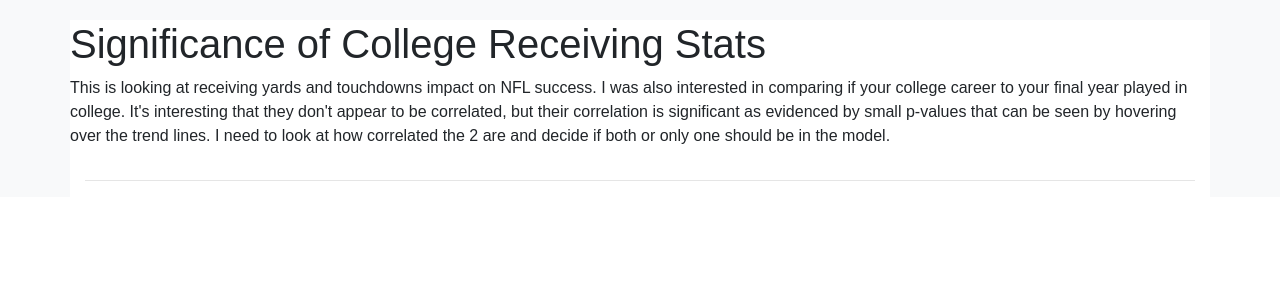
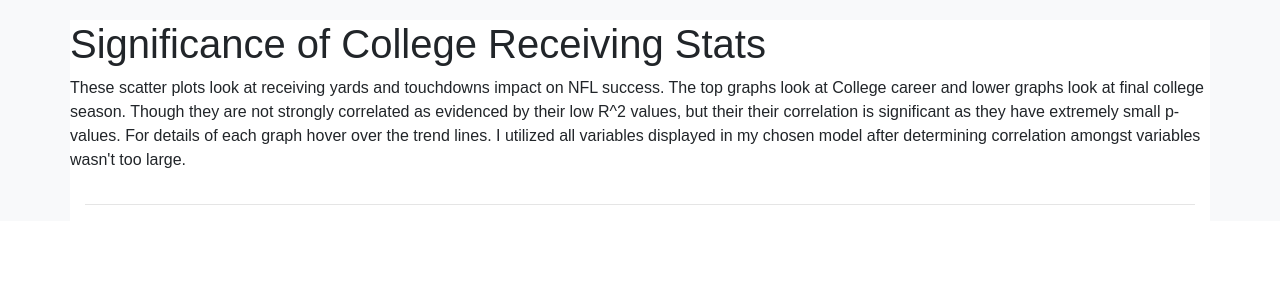
Before and after one commit to walshja03/deploynflapp, a Flask app: page /Visual2 in a window 1280 px wide. Shown: the part 50-350 px from the top of the page. Run offline with Flask 2, Linux system fonts and the light colour scheme; some libraries are stand-ins or nearby versions.

Commit message:
Chart paragraph clean up

```diff
--- a/templates/Visualization1.html
+++ b/templates/Visualization1.html
@@ -47,7 +47,7 @@
         <div class=container style="background:white">
           <div class=row>
             <h1>Combine Stat Significance</h1>
-            <p>The graphics below are trying to see if there is a correlations between how players do in different
+            <p>The graphics below are trying to see if there are correlations between how players do in different
               drills during the combine and the amount of fantasy points scored their first 3 years in the league.
               Note: Players that didn't participate in the combine or in a specific event were given the average of
               all those that participated. As you can see there is almost no correlation and none of the correlations
--- a/templates/Visualization2.html
+++ b/templates/Visualization2.html
@@ -48,13 +48,11 @@
           <div class=row>
             <h1>Significance of College Receiving Stats</h1>
             <p>
-              This is looking at receiving yards and touchdowns impact on NFL success. I was also interested in
-              comparing if your college career to your
-              final year played in college. It's interesting that they don't appear to be correlated, but their
-              correlation is significant as evidenced
-              by small p-values that can be seen by hovering over the trend lines. I need to look at how correlated the
-              2 are and decide if both or only
-              one should be in the model.
+              These scatter plots look at receiving yards and touchdowns impact on NFL success. The top graphs look at College
+              career and lower graphs look at final college season. Though they are not strongly correlated as evidenced by
+              their low R^2 values, but their their correlation is significant as they have extremely small p-values.
+              For details of each graph hover over the trend lines. I utilized all variables displayed in my chosen model after
+              determining correlation amongst variables wasn't too large.
             </p>
           </div>
           <hr>
```
Also changed, not shown: templates/Visualization4.html (+6 -5 lines).
